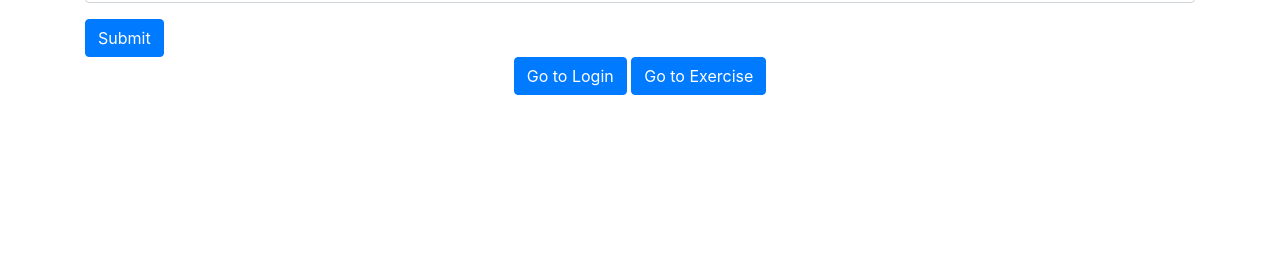
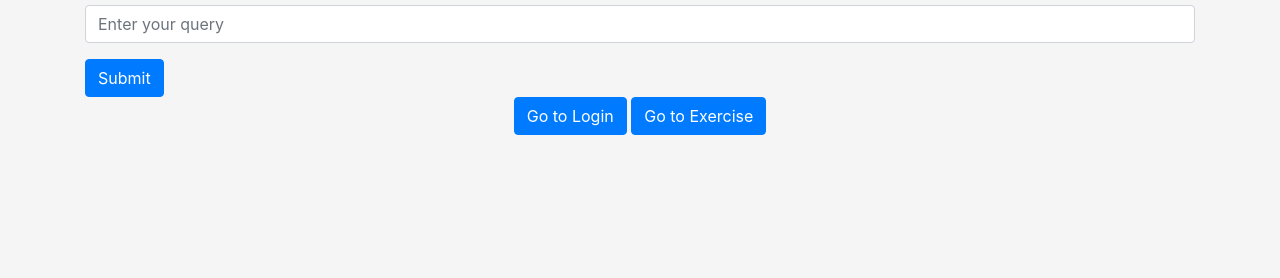
Before and after one commit to Bobbinetor/sql_demo, a website: page docs/query.html in a window 1280 px wide. Shown: the part 522-800 px from the top of the page. Drawn offline with nearby package versions, Linux system fonts and the light colour scheme; the site is published under a folder, as on GitHub Pages, so addresses that start at the root find nothing.

Commit message:
Update query.html

```diff
--- a/docs/query.html
+++ b/docs/query.html
@@ -4,7 +4,7 @@
     <meta charset="UTF-8">
     <title>Query</title>
     <link rel="stylesheet" href="https://stackpath.bootstrapcdn.com/bootstrap/4.5.0/css/bootstrap.min.css">
-    <link rel="stylesheet" href="/docs/css/styles.css">
+    <link rel="stylesheet" href="css/styles.css">
     <style>
         #query {
             font-size: 18px;
```
